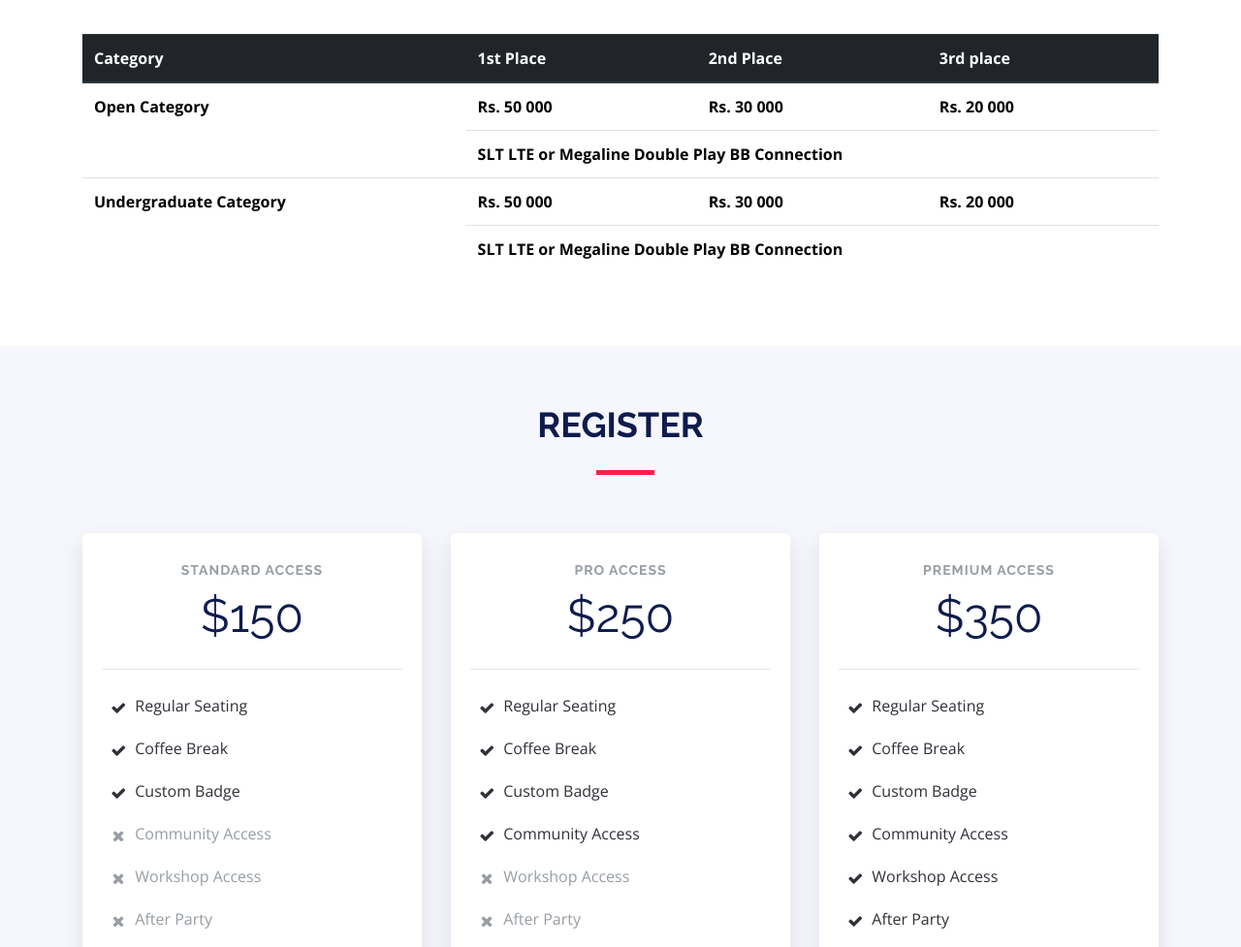
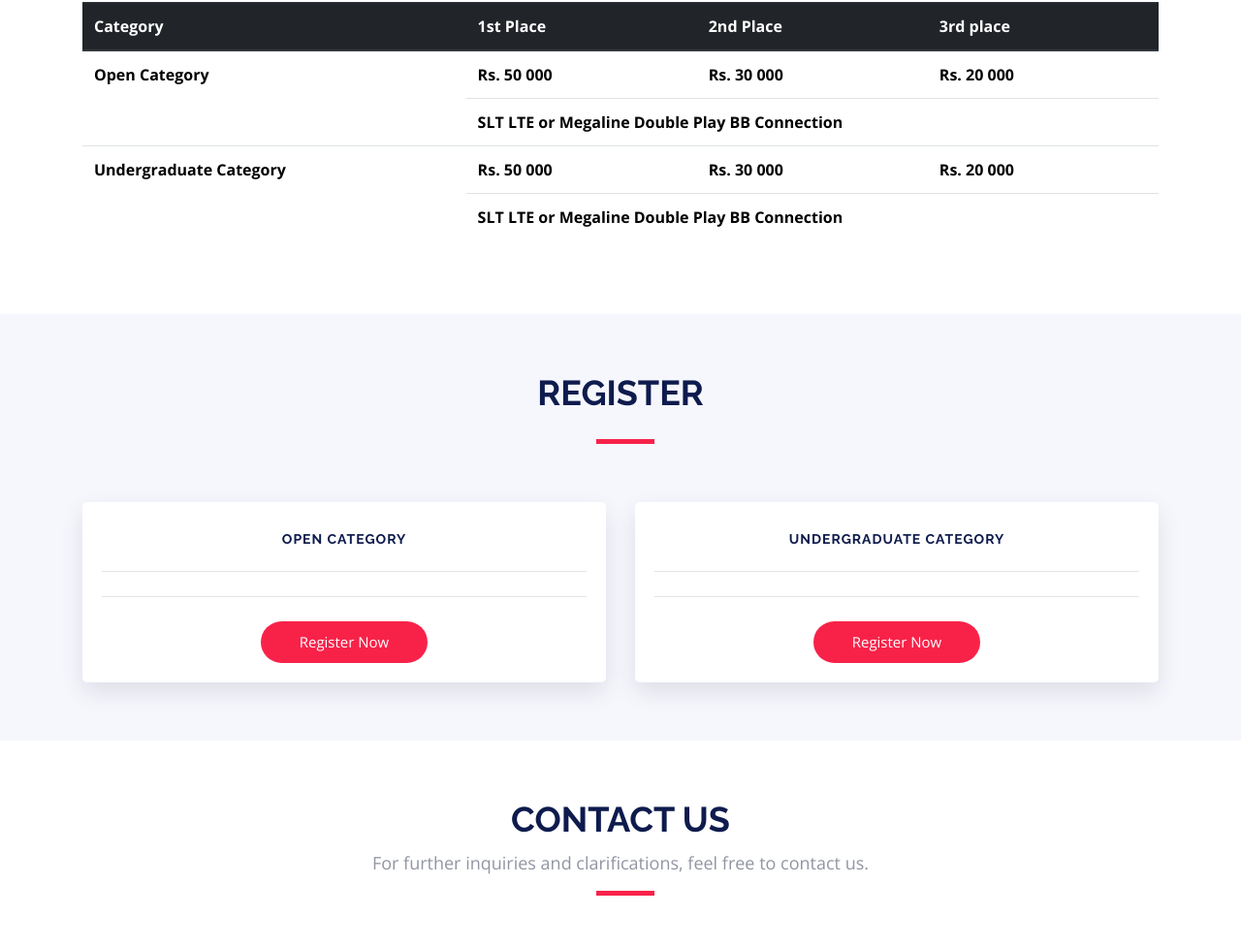
Before and after one commit to rumeshmadhusanka/sliotchallenge, a plain HTML site: page index.html in a window 1280 px wide. Shown: the part 2903-3880 px from the top of the page at 97% size. Drawn offline with nearby package versions, Linux system fonts and the light colour scheme.

Commit message:
reformatted code

```diff
--- a/index.html
+++ b/index.html
@@ -91,7 +91,7 @@
             <div class="row">
                 <div class="col-lg-6">
                     <h2>About SLIoT Challenge</h2>
-                    <p> <b>SLIoT Challenge 2019</b> is a Competition which is organized by
+                    <p><b>SLIoT Challenge 2019</b> is a Competition which is organized by
                         Computer Science and Engineering department of University of Moratuwa, and
                         Institute of Engineers Sri Lanka (IESL) in collaboration with Sri Lanka Telecom PLC.
                         This competition is organized to improve the awareness on the concept "Internet of Things" (IoT)
@@ -100,7 +100,7 @@
                         industries like automobile, transportation, health-care, and lot more.
                         The market for IoT devices is growing rapidly and the market for IoT will be around $520 billion
                         by 2021.
-                        Techno aims to provide young entrepreneurs and students a chance to engage with the IoT
+                        SLIoT challenge aims to provide young entrepreneurs and students a chance to engage with the IoT
                         industry.</p>
                     <p>
                         The organizers expect to evaluate IoT based solutions
@@ -194,23 +194,19 @@
             <div class="col-lg-auto">
                 <p style="margin-left: 10vw; margin-right: 10vw;">This competition is organized by
                     The Institution of Engineers, Sri Lanka (IESL) in collaboration with the
-                    Department of Computer Science and Engineering, the University of Moratuwa for school students
-                    on Robotics Technology. The institution of Engineers, Sri Lanka (IESL) is the largest and the apex
+                    Department of Computer Science and Engineering, the University of Moratuwa.
+                    The institution of Engineers, Sri Lanka (IESL) is the largest and the apex
                     engineering body in the country. Established in 1956, currently, it has an active membership
                     around 16,000. The Information Technology and Communications Engineering Sectional Committee of
-                    the IESL organize this competition annually, to promote robotic technology among school students
-                    and to recognize their talents as the next generation of professionals in the country.
-                    The University of Moratuwa is a leading university in Sri Lanka which consists of four faculties.
+                    the IESL organizes this competition annually.
+                    University of Moratuwa is a leading university in Sri Lanka which consists of four faculties.
                     The Department of Computer Science and Engineering that belongs to the Faculty of Engineering
                     is one of the two departments in Sri Lanka to offer an engineering degree in computer science.
-                    Annually the department involves in organizing many events apart from the academic activities
-                    in order to improve the ICT knowledge and skills among the young students in Sri Lanka.
+
                 </p></div>
 
 
-
             <div class="row no-gutters supporters-wrap clearfix">
-
 
 
             </div>
@@ -229,12 +225,40 @@
             </div>
             <div class="table-responsive">
                 <table class="table" style="color: black;font-weight:bold;">
-            <thead class="thead-dark"><tr><th rowspan="2">Category</th></tr><tr><th>1st Place</th><th>2nd Place</th><th>3rd place</th></tr></thead><tbody>
-        <tr><td rowspan="2">Open Category</td><td>Rs. 50 000</td><td>Rs. 30 000</td><td>Rs. 20 000</td></tr><tr><td colspan="3">SLT LTE or Megaline Double Play BB Connection</td></tr>
-        <tr><td rowspan="2">Undergraduate Category</td><td>Rs. 50 000</td><td>Rs. 30 000</td><td>Rs. 20 000</td></tr><tr><td colspan="3">SLT LTE or Megaline Double Play BB Connection</td></tr>
+                    <thead class="thead-dark">
+                    <tr>
+                        <th rowspan="2">Category</th>
+                    </tr>
+                    <tr>
+                        <th>1st Place</th>
+                        <th>2nd Place</th>
+                        <th>3rd place</th>
+                    </tr>
+                    </thead>
+                    <tbody>
+                    <tr>
+                        <td rowspan="2">Open Category</td>
+                        <td>Rs. 50 000</td>
+                        <td>Rs. 30 000</td>
+                        <td>Rs. 20 000</td>
+                    </tr>
+                    <tr>
+                        <td colspan="3">SLT LTE or Megaline Double Play BB Connection</td>
+                    </tr>
+                    <tr>
+                        <td rowspan="2">Undergraduate Category</td>
+                        <td>Rs. 50 000</td>
+                        <td>Rs. 30 000</td>
+                        <td>Rs. 20 000</td>
+                    </tr>
+                    <tr>
+                        <td colspan="3">SLT LTE or Megaline Double Play BB Connection</td>
+                    </tr>
 
-        </tbody></table>
-    </div></div>
+                    </tbody>
+                </table>
+            </div>
+        </div>
 
     </section>
 
@@ -250,85 +274,35 @@
             </div>
 
             <div class="row">
-                <div class="col-lg-4">
+                <div class="col-lg-6">
                     <div class="card mb-5 mb-lg-0">
                         <div class="card-body">
-                            <h5 class="card-title text-muted text-uppercase text-center">Standard Access</h5>
-                            <h6 class="card-price text-center">$150</h6>
+                            <h5 class="card-title text-uppercase text-center">Open Category</h5>
                             <hr>
-                            <ul class="fa-ul">
-                                <li><span class="fa-li"><i class="fa fa-check"></i></span>Regular Seating</li>
-                                <li><span class="fa-li"><i class="fa fa-check"></i></span>Coffee Break</li>
-                                <li><span class="fa-li"><i class="fa fa-check"></i></span>Custom Badge</li>
-                                <li class="text-muted"><span class="fa-li"><i class="fa fa-times"></i></span>Community
-                                    Access
-                                </li>
-                                <li class="text-muted"><span class="fa-li"><i class="fa fa-times"></i></span>Workshop
-                                    Access
-                                </li>
-                                <li class="text-muted"><span class="fa-li"><i class="fa fa-times"></i></span>After Party
-                                </li>
-                            </ul>
+                            <!--Content goes here-->
                             <hr>
                             <div class="text-center">
-                                <button type="button" class="btn" data-toggle="modal" data-target="#buy-ticket-modal"
-                                        data-ticket-type="standard-access">Buy Now
+                                <button type="button" class="btn" data-toggle="modal">Register Now
                                 </button>
                             </div>
                         </div>
                     </div>
                 </div>
-                <div class="col-lg-4">
+                <div class="col-lg-6">
                     <div class="card mb-5 mb-lg-0">
                         <div class="card-body">
-                            <h5 class="card-title text-muted text-uppercase text-center">Pro Access</h5>
-                            <h6 class="card-price text-center">$250</h6>
+                            <h5 class="card-title text-uppercase text-center">Undergraduate Category</h5>
                             <hr>
-                            <ul class="fa-ul">
-                                <li><span class="fa-li"><i class="fa fa-check"></i></span>Regular Seating</li>
-                                <li><span class="fa-li"><i class="fa fa-check"></i></span>Coffee Break</li>
-                                <li><span class="fa-li"><i class="fa fa-check"></i></span>Custom Badge</li>
-                                <li><span class="fa-li"><i class="fa fa-check"></i></span>Community Access</li>
-                                <li class="text-muted"><span class="fa-li"><i class="fa fa-times"></i></span>Workshop
-                                    Access
-                                </li>
-                                <li class="text-muted"><span class="fa-li"><i class="fa fa-times"></i></span>After Party
-                                </li>
-                            </ul>
+                            <!--Content goes here-->
                             <hr>
                             <div class="text-center">
-                                <button type="button" class="btn" data-toggle="modal" data-target="#buy-ticket-modal"
-                                        data-ticket-type="pro-access">Buy Now
+                                <button type="button" class="btn" data-toggle="modal">Register Now
                                 </button>
                             </div>
                         </div>
                     </div>
                 </div>
-                <!-- Pro Tier -->
-                <div class="col-lg-4">
-                    <div class="card">
-                        <div class="card-body">
-                            <h5 class="card-title text-muted text-uppercase text-center">Premium Access</h5>
-                            <h6 class="card-price text-center">$350</h6>
-                            <hr>
-                            <ul class="fa-ul">
-                                <li><span class="fa-li"><i class="fa fa-check"></i></span>Regular Seating</li>
-                                <li><span class="fa-li"><i class="fa fa-check"></i></span>Coffee Break</li>
-                                <li><span class="fa-li"><i class="fa fa-check"></i></span>Custom Badge</li>
-                                <li><span class="fa-li"><i class="fa fa-check"></i></span>Community Access</li>
-                                <li><span class="fa-li"><i class="fa fa-check"></i></span>Workshop Access</li>
-                                <li><span class="fa-li"><i class="fa fa-check"></i></span>After Party</li>
-                            </ul>
-                            <hr>
-                            <div class="text-center">
-                                <button type="button" class="btn" data-toggle="modal" data-target="#buy-ticket-modal"
-                                        data-ticket-type="premium-access">Buy Now
-                                </button>
-                            </div>
 
-                        </div>
-                    </div>
-                </div>
             </div>
 
         </div>
@@ -354,7 +328,7 @@
                 <div class="col-md-4">
                     <div class="contact-address">
                         <i class="ion-ios-location-outline"></i>
-                        <h3>Address</h3>
+                        <h3>Name</h3>
                         <address>A108 Adam Street, NY 535022, USA</address>
                     </div>
                 </div>
@@ -378,7 +352,6 @@
             </div>
 
 
-
         </div>
     </section><!-- #contact -->
 
@@ -394,13 +367,13 @@
 
             <div class="intro-container">
                 Follow us on FaceBook: &nbsp;
-                    <a href="https://www.facebook.com/SLIoT-2018-513220732467936/" target="_blank" class="about-btn scrollto">
+                <a href="https://www.facebook.com/SLIoT-2018-513220732467936/" target="_blank"
+                   class="about-btn scrollto">
                     <img src="img/fb2.png" alt="facebook page"></a>
             </div>
             <p></p>
             <strong>SLIoT Challenge</strong> 2019.
         </div>
-
 
 
     </div>
```
Also changed, not shown: img/gallery/1.jpg, img/gallery/2.jpg, img/gallery/3.jpg, img/gallery/4.jpg, img/gallery/5.jpg, img/gallery/6.jpg, img/gallery/7.jpg (deleted), img/gallery/8.jpg (deleted), img/supporters/1.png (deleted), img/supporters/2.png (deleted), img/supporters/3.png (deleted), img/supporters/4.png (deleted), img/supporters/5.png (deleted), img/supporters/6.png (deleted), 2 more files. Lines whose indentation alone changed are shown as unchanged.
